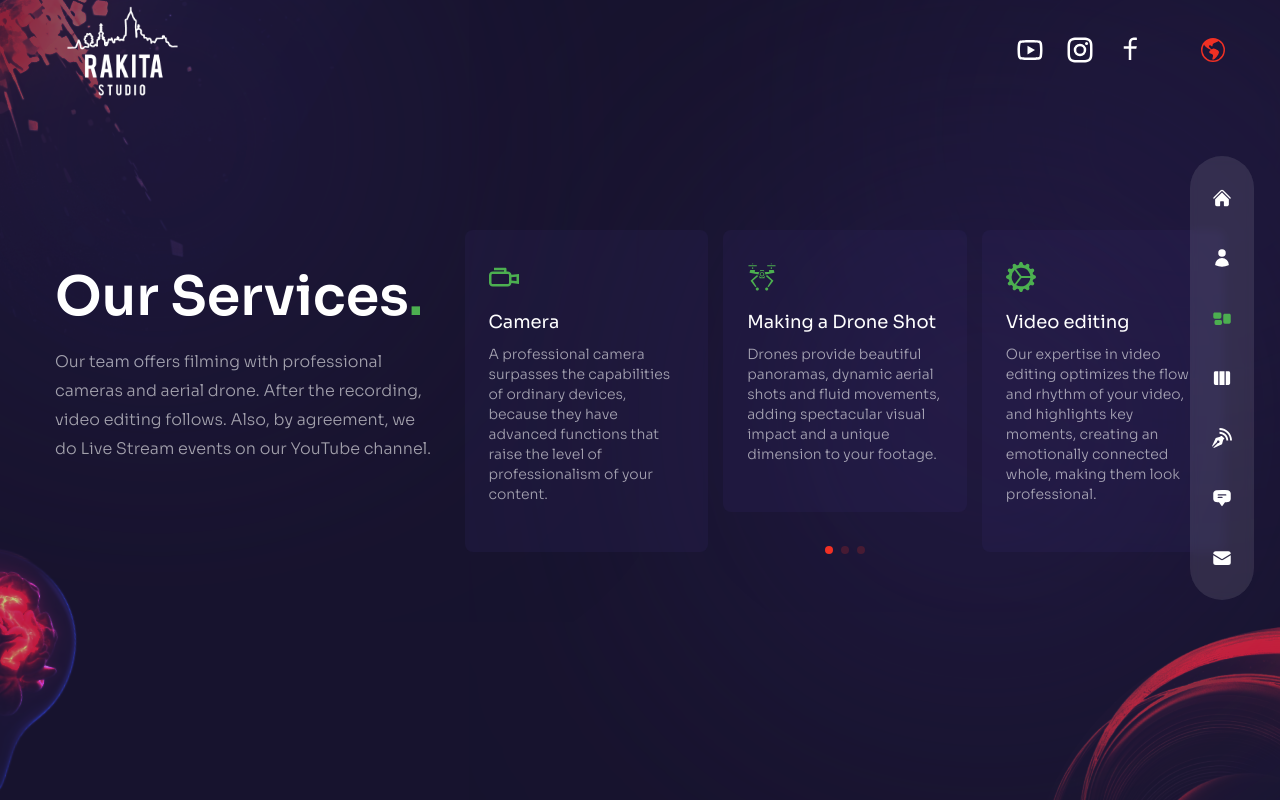
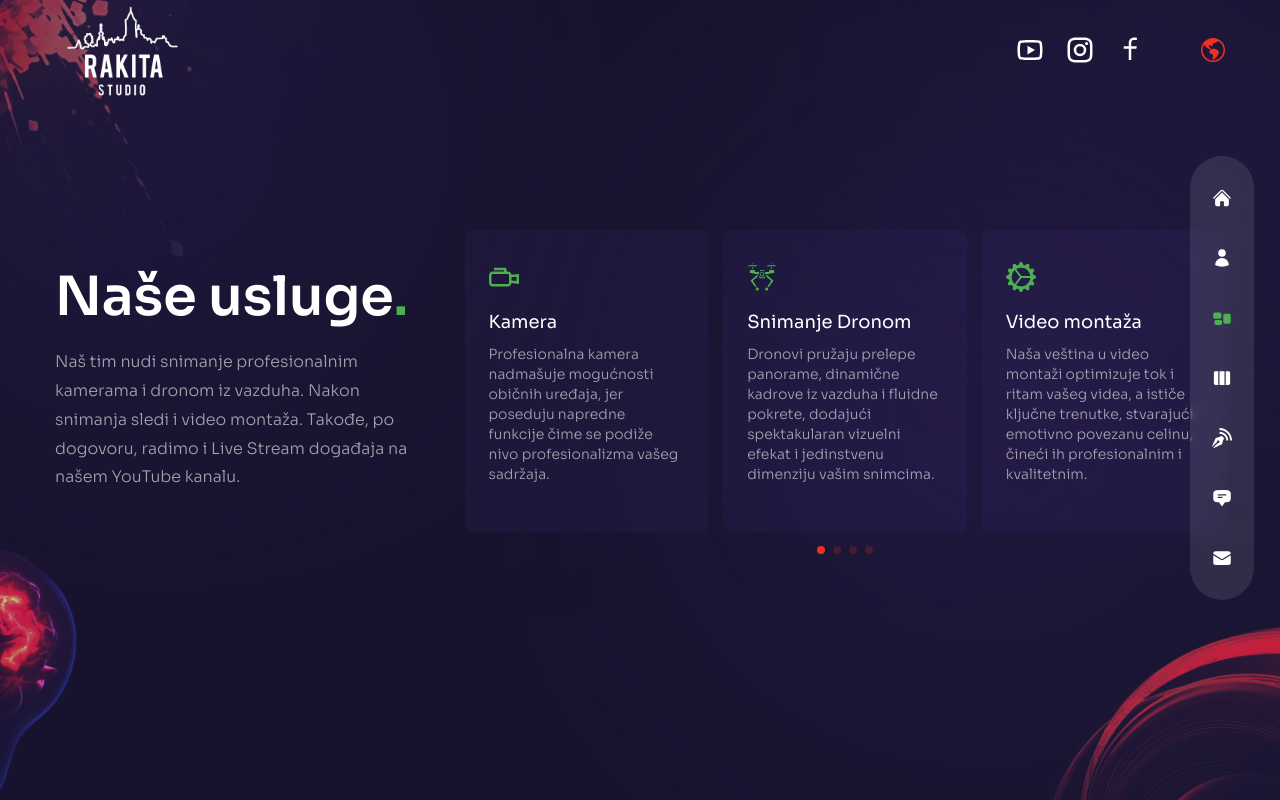
Before and after one commit to MirosBL45/studio_rakita, a Next.js app: page /services in a window 1280 px wide. Built offline with nearby package versions, Linux system fonts and the light colour scheme.

Commit message:
lang services

```diff
--- a/components/ServiceSlider.jsx
+++ b/components/ServiceSlider.jsx
@@ -1,5 +1,6 @@
 // data
-import { serviceData, serviceDataSR } from '../data/serviceData';
+import { serviceDataSR } from '../data/serviceData';
+// import { serviceData, serviceDataSR } from '../data/serviceData';
 
 // swiper react components
 import { Swiper, SwiperSlide } from 'swiper/react';
@@ -12,7 +13,8 @@ import 'swiper/css/pagination';
 // required modules
 import { FreeMode, Pagination } from 'swiper';
 
-function ServiceSlider({ language }) {
+function ServiceSlider() {
+  // function ServiceSlider({ language }) {
   return (
     <Swiper
       breakpoints={{
@@ -32,13 +34,12 @@ function ServiceSlider({ language }) {
       modules={[FreeMode, Pagination]}
       className="h-[240px] sm:h-[340px]"
     >
-      {language === 'eng'
+      {/* {language === 'eng'
         ? serviceData.map((item, itemIndex) => (
             <SwiperSlide key={itemIndex}>
               <div className="bg-[rgba(65,47,123,0.15)] h-max rounded-lg px-6 py-8 flex sm:flex-col gap-x-6 sm:gap-x-0 group cursor-pointer hover:bg-[rgba(89,65,169,0.15)] transition-all duration-300">
-                {/* icon */}
                 <div className="text-3xl text-accent mb-4">{item.icon}</div>
-                {/* title & description */}
+
                 <div className="mb-4">
                   <div className="mb-2 text-lg">{item.title}</div>
                   <p className="max-w-[350px] text-sm">{item.description}</p>
@@ -49,16 +50,27 @@ function ServiceSlider({ language }) {
         : serviceDataSR.map((item, itemIndex) => (
             <SwiperSlide key={itemIndex}>
               <div className="bg-[rgba(65,47,123,0.15)] h-max rounded-lg px-6 py-8 flex sm:flex-col gap-x-6 sm:gap-x-0 group cursor-pointer hover:bg-[rgba(89,65,169,0.15)] transition-all duration-300">
-                {/* icon */}
                 <div className="text-3xl text-accent mb-4">{item.icon}</div>
-                {/* title & description */}
+
                 <div className="mb-4">
                   <div className="mb-2 text-lg">{item.title}</div>
                   <p className="max-w-[350px] text-sm">{item.description}</p>
                 </div>
               </div>
             </SwiperSlide>
-          ))}
+          ))} */}
+      {serviceDataSR.map((item, itemIndex) => (
+        <SwiperSlide key={itemIndex}>
+          <div className="bg-[rgba(65,47,123,0.15)] h-max rounded-lg px-6 py-8 flex sm:flex-col gap-x-6 sm:gap-x-0 group cursor-pointer hover:bg-[rgba(89,65,169,0.15)] transition-all duration-300">
+            <div className="text-3xl text-accent mb-4">{item.icon}</div>
+
+            <div className="mb-4">
+              <div className="mb-2 text-lg">{item.title}</div>
+              <p className="max-w-[350px] text-sm">{item.description}</p>
+            </div>
+          </div>
+        </SwiperSlide>
+      ))}
     </Swiper>
   );
 }
--- a/data/serviceData.js
+++ b/data/serviceData.js
@@ -3,7 +3,7 @@ import { CgCamera } from "react-icons/cg";
 import { GiDeliveryDrone } from "react-icons/gi";
 import { BsGearWideConnected } from "react-icons/bs";
 import { MdLiveTv } from "react-icons/md";
-import { MdOutlinePeople } from "react-icons/md";
+import { MdOutlinePeople, MdOutlinePhotoCamera } from "react-icons/md";
 
 // data
 export const serviceDataMain = {
@@ -58,7 +58,12 @@ export const serviceDataSR = [
   {
     icon: <BsGearWideConnected />,
     title: 'Video montaža',
-    description: 'Naša veština u video montaži optimizuje tok i ritam vašeg videa, a ističe ključne trenutke, stvarajući emotivno povezanu celinu, čineći ih profesionalnim.',
+    description: 'Naša veština u video montaži optimizuje tok i ritam vašeg videa, a ističe ključne trenutke, stvarajući emotivno povezanu celinu, čineći ih profesionalnim i kvalitetnim.',
+  },
+  {
+    icon: <MdOutlinePhotoCamera />,
+    title: 'Fotografisanje',
+    description: 'Fotografije snimljene vrhunskom opremom pružaju neograničene mogućnosti za upijanje svake nijanse svetla kao i svih emocija vašeg događaja.',
   },
   {
     icon: <MdLiveTv />,
--- a/pages/services/index.jsx
+++ b/pages/services/index.jsx
@@ -32,9 +32,10 @@ function Services() {
               exit="hidden"
               className="h2 xl:mt-8"
             >
-              {language === 'eng'
+              {/* {language === 'eng'
                 ? serviceDataMain.title
-                : serviceDataMainSR.title}
+                : serviceDataMainSR.title} */}
+              {serviceDataMainSR.title}
               <span className="text-accent">.</span>
             </motion.h2>
             <motion.p
@@ -44,9 +45,10 @@ function Services() {
               exit="hidden"
               className="mb-4 max-w-[400px] mx-auto lg:mx-0"
             >
-              {language === 'eng'
+              {/* {language === 'eng'
                 ? serviceDataMain.text
-                : serviceDataMainSR.text}
+                : serviceDataMainSR.text} */}
+              {serviceDataMainSR.text}
             </motion.p>
           </div>
           {/* slider */}
@@ -57,7 +59,8 @@ function Services() {
             exit="hidden"
             className="w-full xl:max-w-[65%]"
           >
-            <ServiceSlider language={language} />
+            <ServiceSlider />
+            {/* <ServiceSlider language={language} /> */}
           </motion.div>
         </div>
       </div>
```
